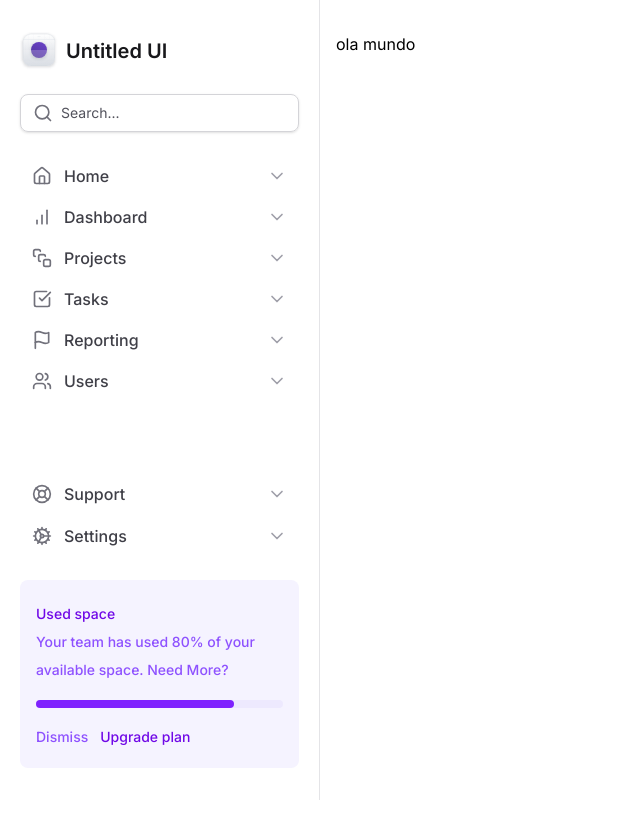
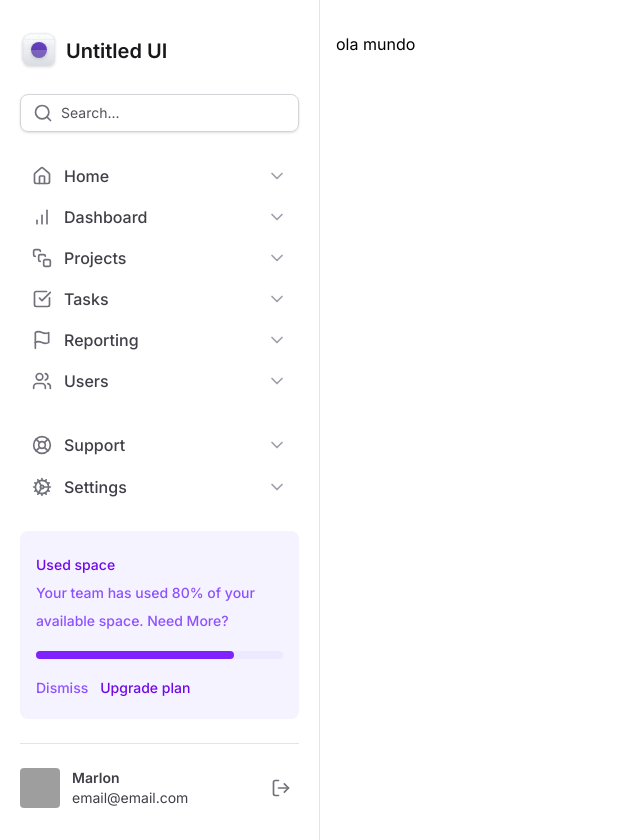
Before and after one commit to marlondenisck/masterizando-tailwind-nextjs, a Next.js app: page / in a window 1280 px wide. Shown: the whole page, without its empty margins (0-640 px from the left). Before the commit the page ends 800 px from the top, so only its background shows below. Built offline with nearby package versions, Linux system fonts and the light colour scheme; grey boxes are pictures that could not be loaded.

Commit message:
Perfil do Usuário

```diff
--- a/src/app/globals.css
+++ b/src/app/globals.css
@@ -2,5 +2,6 @@
 
 @theme {
   --grid-cols-app: minmax(18rem, 20rem) 1fr;
+  --grid-profile: max-content 1fr min-content;
   --max-width: 700px;
 }
--- /dev/null
+++ b/src/components/Sidebar/Profile.tsx
@@ -0,0 +1,25 @@
+import { LogOut } from 'lucide-react'
+
+export function Profile() {
+  return (
+    <div className='grid grid-cols-(--grid-profile) items-center gap-3'>
+      <img
+        src='https://github.com/marlondenisck.png'
+        alt='Marlon'
+        className='h-10 w-10 rounded'
+      />
+      <div className='flex flex-col truncate'>
+        <span className='truncate text-sm font-semibold text-zinc-700'>
+          Marlon
+        </span>
+        <span className='truncate text-sm text-zinc-700'>email@email.com</span>
+      </div>
+      <button
+        type='button'
+        className='ml-auto cursor-pointer rounded-md p-2 hover:bg-zinc-50'
+      >
+        <LogOut className='h-5 w-5 text-zinc-500' />
+      </button>
+    </div>
+  )
+}
--- a/src/components/Sidebar/index.tsx
+++ b/src/components/Sidebar/index.tsx
@@ -12,6 +12,7 @@
 } from 'lucide-react'
 import { NavItem } from './NavItem'
 import { UsedSpaceWidget } from './UsedSpaceWidget'
+import { Profile } from './Profile'
 
 export function Sidebar() {
   return (
@@ -43,6 +44,9 @@
         </nav>
 
         <UsedSpaceWidget />
+
+        <div className='h-px bg-zinc-200' />
+        <Profile />
       </div>
     </aside>
   )
```
